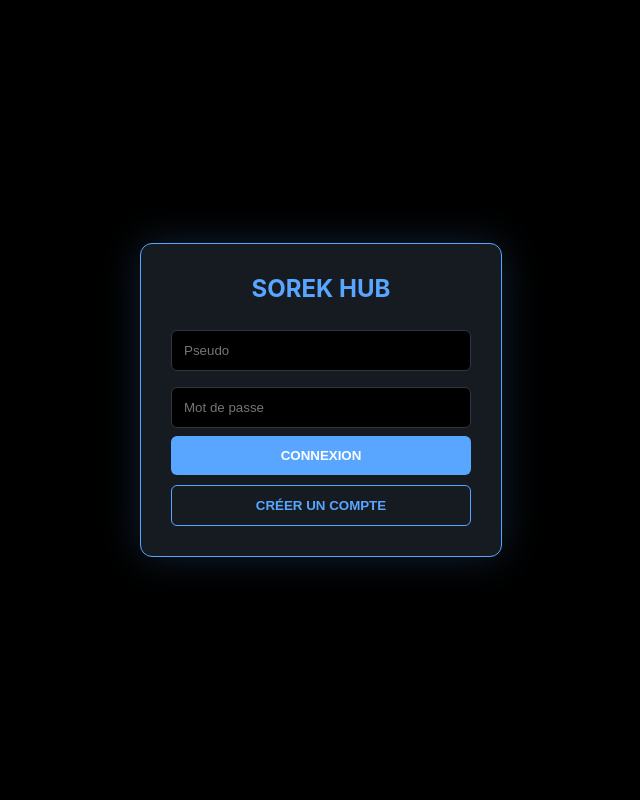
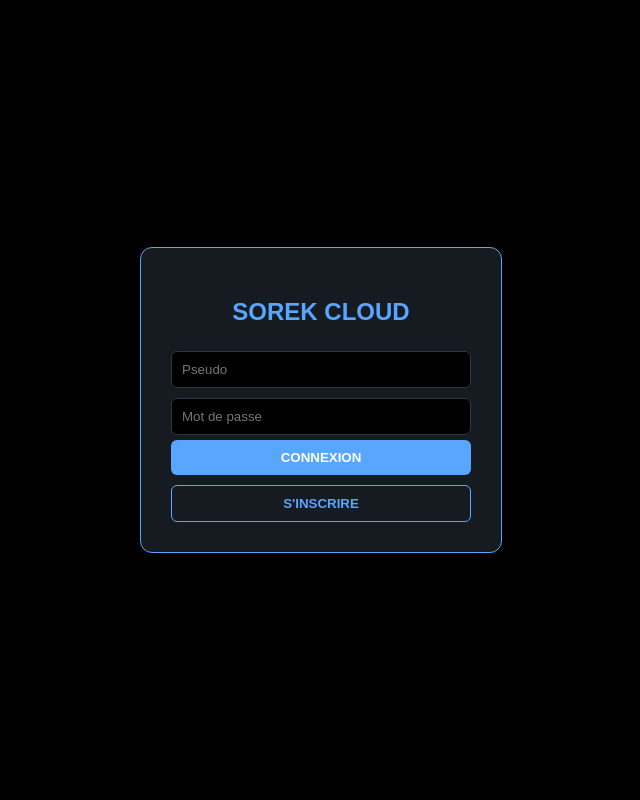
Before and after one commit to daxt61/tokacoockies_games, a Flask app: page / in a window 1280 px wide. Shown: the whole page, without its empty margins (319-959 px from the left). Run offline with Flask 3, Linux system fonts and the light colour scheme; some libraries are stand-ins or nearby versions.

Commit message:
Update index.html

```diff
--- a/templates/index.html
+++ b/templates/index.html
@@ -3,94 +3,80 @@
 <head>
     <meta charset="UTF-8">
     <meta name="viewport" content="width=device-width, initial-scale=1.0">
-    <title>Sorek ClickWars Elite</title>
+    <title>Sorek Cloud Hub</title>
     <script src="https://cdnjs.cloudflare.com/ajax/libs/socket.io/4.0.1/socket.io.js"></script>
     <style>
         :root { --bg: #0d1117; --panel: #161b22; --accent: #58a6ff; --border: #30363d; --red: #f85149; }
-        body { background: var(--bg); color: #c9d1d9; font-family: -apple-system, BlinkMacSystemFont, sans-serif; margin: 0; display: flex; height: 100vh; overflow: hidden; }
+        body { background: var(--bg); color: #c9d1d9; font-family: sans-serif; margin: 0; display: flex; height: 100vh; overflow: hidden; }
 
-        /* AUTH OVERLAY */
         #auth-overlay { position: fixed; inset: 0; background: #000; z-index: 2000; display: flex; align-items: center; justify-content: center; }
-        .auth-box { background: var(--panel); padding: 30px; border-radius: 12px; border: 1px solid var(--accent); text-align: center; width: 300px; box-shadow: 0 0 40px rgba(88,166,255,0.2); }
+        .auth-box { background: var(--panel); padding: 30px; border-radius: 12px; border: 1px solid var(--accent); text-align: center; width: 300px; }
 
-        /* SIDEBAR GAUCHE (TCHAT) */
         #left-bar { width: 280px; background: #010409; border-right: 1px solid var(--border); display: flex; flex-direction: column; }
         #chat-box { flex: 1; overflow-y: auto; padding: 15px; font-size: 0.85rem; }
-        .msg { margin-bottom: 8px; border-bottom: 1px solid #161b22; padding-bottom: 4px; animation: slide 0.2s ease; }
-        @keyframes slide { from { opacity: 0; transform: translateX(-10px); } to { opacity: 1; transform: translateX(0); } }
+        .msg { margin-bottom: 8px; border-bottom: 1px solid #161b22; padding-bottom: 4px; }
 
-        /* CENTRE (CLICKER) */
-        #center { flex: 1; display: flex; flex-direction: column; align-items: center; justify-content: center; position: relative; padding: 20px; text-align: center; }
-        .click-btn { width: 220px; height: 220px; border-radius: 50%; border: 8px solid var(--accent); background: var(--panel); color: white; font-size: 2rem; cursor: pointer; transition: 0.1s; box-shadow: 0 0 30px rgba(88,166,255,0.1); }
-        .click-btn:active { transform: scale(0.92); box-shadow: 0 0 10px var(--accent); }
+        #center { flex: 1; display: flex; flex-direction: column; align-items: center; justify-content: center; padding: 20px; }
+        .click-btn { width: 200px; height: 200px; border-radius: 50%; border: 8px solid var(--accent); background: var(--panel); color: white; font-size: 2rem; cursor: pointer; transition: 0.1s; }
+        .click-btn:active { transform: scale(0.95); }
 
-        /* SIDEBAR DROITE (CLASSEMENT & PUBS) */
         #right-bar { width: 240px; background: #010409; border-left: 1px solid var(--border); padding: 15px; display: flex; flex-direction: column; }
-        .lb-item { font-size: 0.85rem; padding: 10px; background: var(--panel); margin-bottom: 5px; border-radius: 6px; display: flex; justify-content: space-between; transition: 0.3s; }
-        .ad-zone { margin-top: auto; background: #1b1f23; border: 1px dashed #444; height: 180px; display: flex; align-items: center; justify-content: center; text-align: center; font-size: 0.75rem; color: var(--accent); cursor: pointer; border-radius: 8px; }
+        .lb-item { font-size: 0.85rem; padding: 8px; background: var(--panel); margin-bottom: 4px; border-radius: 4px; display: flex; justify-content: space-between; }
 
-        /* JEU MORPION */
-        #game-view { display:none; position: fixed; inset: 0; background: rgba(0,0,0,0.95); z-index: 1500; flex-direction: column; align-items: center; justify-content: center; }
-        .grid { display: grid; grid-template-columns: repeat(3, 100px); gap: 10px; margin: 20px; }
-        .cell { width: 100px; height: 100px; background: var(--panel); border: 1px solid var(--border); display: flex; align-items: center; justify-content: center; font-size: 2.5rem; cursor: pointer; border-radius: 8px; }
+        .ad-zone { margin-top: auto; background: #1b1f23; border: 1px dashed #444; height: 150px; display: flex; align-items: center; justify-content: center; font-size: 0.7rem; color: var(--accent); text-align: center; }
 
-        /* FORM ELEMENTS */
-        input { background: #000; border: 1px solid var(--border); color: white; padding: 12px; border-radius: 6px; width: 100%; margin: 8px 0; box-sizing: border-box; outline: none; }
-        input:focus { border-color: var(--accent); }
-        .btn { background: var(--accent); border: none; padding: 12px; color: white; border-radius: 6px; cursor: pointer; width: 100%; font-weight: bold; transition: 0.2s; }
-        .btn:hover { filter: brightness(1.2); }
+        #game-view { display:none; position: fixed; inset: 0; background: rgba(0,0,0,0.9); z-index: 1500; flex-direction: column; align-items: center; justify-content: center; }
+        .grid { display: grid; grid-template-columns: repeat(3, 100px); gap: 10px; margin-top: 20px; }
+        .cell { width: 100px; height: 100px; background: var(--panel); border: 1px solid var(--border); display: flex; align-items: center; justify-content: center; font-size: 2.5rem; cursor: pointer; }
+
+        input { background: #000; border: 1px solid var(--border); color: white; padding: 10px; border-radius: 6px; width: 100%; margin: 5px 0; box-sizing: border-box; }
+        .btn { background: var(--accent); border: none; padding: 10px; color: white; border-radius: 6px; cursor: pointer; width: 100%; font-weight: bold; }
     </style>
 </head>
 <body>
 
     <div id="auth-overlay">
         <div class="auth-box">
-            <h2 style="color:var(--accent); margin-top:0;">SOREK HUB</h2>
+            <h2 style="color:var(--accent)">SOREK CLOUD</h2>
             <div id="auth-err" style="color:var(--red); font-size:0.75rem; margin-bottom:10px;"></div>
             <input id="u" placeholder="Pseudo">
             <input id="p" type="password" placeholder="Mot de passe">
             <button class="btn" onclick="auth('login')">CONNEXION</button>
-            <button class="btn" style="background:none; border:1px solid var(--accent); color:var(--accent); margin-top:10px;" onclick="auth('register')">CRÉER UN COMPTE</button>
+            <button class="btn" style="background:none; border:1px solid var(--accent); color:var(--accent); margin-top:10px;" onclick="auth('register')">S'INSCRIRE</button>
         </div>
     </div>
 
     <div id="left-bar">
-        <div style="padding:15px; background:var(--panel); font-weight:bold; border-bottom:1px solid var(--border)">TCHAT GLOBAL</div>
+        <div style="padding:15px; background:var(--panel); font-weight:bold;">TCHAT GLOBAL</div>
         <div id="chat-box"></div>
         <div style="padding:10px; border-top:1px solid var(--border)">
-            <input id="mi" placeholder="Ton message..." onkeypress="if(event.key==='Enter')sendMsg()">
+            <input id="mi" placeholder="Message..." onkeypress="if(event.key==='Enter')sendMsg()">
         </div>
-        <div style="padding:10px; font-weight:bold; font-size:0.8rem; background: #010409;">JOUEURS EN LIGNE</div>
-        <div id="users-list" style="flex:0.6; overflow-y:auto; padding:10px;"></div>
+        <div style="padding:10px; font-weight:bold; font-size:0.8rem;">JOUEURS EN LIGNE</div>
+        <div id="users-list" style="padding:10px; overflow-y:auto;"></div>
     </div>
 
     <div id="center">
         <h1 id="score-display" style="font-size:3rem; margin:0;">0</h1>
-        <p id="mult-display" style="color:var(--accent); font-weight:bold; margin-bottom:20px;">Puissance: x1</p>
+        <p id="mult-display" style="color:var(--accent)">Puissance: x1</p>
         <button class="click-btn" onclick="clickAction()">CLIQUE !</button>
-        <button class="btn" id="up-btn" style="width:250px; margin-top:30px; font-size:1.1rem;" onclick="buyUpgrade()">AMÉLIORER (100 💰)</button>
-
-        <div style="margin-top:40px; color:#444; font-size:0.8rem;">SOREK HUB V4.0 - 2026</div>
+        <button class="btn" id="up-btn" style="width:200px; margin-top:20px" onclick="buyUpgrade()">UPGRADE (100)</button>
     </div>
 
     <div id="right-bar">
-        <div style="font-weight:bold; margin-bottom:15px; color:var(--accent)">CLASSEMENT LIVE 🏆</div>
-        <div id="leaderboard-box" style="flex:1;"></div>
-
-        <div class="ad-zone" onclick="alert('Lien publicitaire vers ton Discord ou Boutique !')">
-            <b>PUB</b><br>Espace disponible<br><span style="font-size:0.6rem; opacity:0.6;">Contacte l'admin</span>
-        </div>
+        <div style="font-weight:bold; margin-bottom:10px; color:var(--accent)">CLASSEMENT LIVE 🏆</div>
+        <div id="leaderboard-box"></div>
+        <div class="ad-zone">ESPACE PUB<br>DISPONIBLE</div>
     </div>
 
     <div id="game-view">
-        <h2 id="opp-name">Duel contre ...</h2>
-        <div id="game-status" style="color:var(--accent); margin-bottom:10px;">Ton tour !</div>
+        <h2 id="opp-name">Duel vs ...</h2>
         <div class="grid">
             <div class="cell" onclick="makeMove(0)"></div><div class="cell" onclick="makeMove(1)"></div><div class="cell" onclick="makeMove(2)"></div>
             <div class="cell" onclick="makeMove(3)"></div><div class="cell" onclick="makeMove(4)"></div><div class="cell" onclick="makeMove(5)"></div>
             <div class="cell" onclick="makeMove(6)"></div><div class="cell" onclick="makeMove(7)"></div><div class="cell" onclick="makeMove(8)"></div>
         </div>
-        <button class="btn" style="width:120px; background:var(--red);" onclick="location.reload()">ABANDON</button>
+        <button class="btn" style="width:120px; margin-top:20px; background:var(--red);" onclick="location.reload()">QUITTER</button>
     </div>
 
     <script>
@@ -98,63 +84,52 @@
         let myPseudo = "";
         let currentRoom = null;
         let myTurn = false;
-        let myMultiplier = 1;
+        let myMult = 1;
 
-        // AUTH
         function auth(t) {
-            socket.emit('login_action', {
-                pseudo: document.getElementById('u').value,
-                password: document.getElementById('p').value,
-                type: t
-            });
+            socket.emit('login_action', {pseudo: document.getElementById('u').value, password: document.getElementById('p').value, type: t});
         }
+
         socket.on('auth_error', m => document.getElementById('auth-err').innerText = m);
+
         socket.on('login_ok', d => {
-            myPseudo = d.pseudo;
-            myMultiplier = d.mult;
+            myPseudo = d.pseudo; myMult = d.mult;
             document.getElementById('auth-overlay').style.display = 'none';
             document.getElementById('score-display').innerText = d.clicks;
             document.getElementById('mult-display').innerText = "Puissance: x" + d.mult;
-            document.getElementById('up-btn').innerText = `AMÉLIORER (${d.mult * 100} 💰)`;
+            document.getElementById('up-btn').innerText = `UPGRADE (${d.mult * 100})`;
         });
 
-        // CLICKER
         function clickAction() {
             socket.emit('add_click');
-            // Optimisation visuelle (prédiction)
             let s = document.getElementById('score-display');
-            s.innerText = parseInt(s.innerText) + myMultiplier;
+            s.innerText = parseInt(s.innerText) + myMult;
         }
+
         socket.on('update_score', d => document.getElementById('score-display').innerText = d.clicks);
         function buyUpgrade() { socket.emit('buy_upgrade'); }
 
-        // LIVE LEADERBOARD
         socket.on('update_leaderboard', data => {
-            const box = document.getElementById('leaderboard-box');
-            box.innerHTML = data.lb.map((u, i) => `
+            document.getElementById('leaderboard-box').innerHTML = data.lb.map((u, i) => `
                 <div class="lb-item" style="${u.p === myPseudo ? 'border:1px solid var(--accent)' : ''}">
-                    <span>${i === 0 ? '👑' : '#'+(i+1)} <b>${u.p}</b></span>
+                    <span>#${i+1} ${u.p}</span>
                     <span style="color:var(--accent)">${u.c}</span>
                 </div>
             `).join('');
         });
 
-        // USERS LIST
         socket.on('update_users_list', d => {
             const box = document.getElementById('users-list');
             box.innerHTML = "";
             for(let sid in d.users) {
                 if(d.users[sid] === myPseudo) continue;
-                box.innerHTML += `
-                    <div style="display:flex; justify-content:space-between; margin-bottom:5px; align-items:center;">
-                        <span style="font-size:0.8rem;">${d.users[sid]}</span>
-                        <button onclick="sendDefi('${sid}')" style="background:var(--accent); border:none; color:white; border-radius:4px; cursor:pointer; font-size:0.7rem; padding:3px 6px;">DÉFIER</button>
-                    </div>
-                `;
+                box.innerHTML += `<div style="display:flex; justify-content:space-between; margin-bottom:5px;">
+                    <span style="font-size:0.8rem;">${d.users[sid]}</span>
+                    <button onclick="sendDefi('${sid}')" style="font-size:0.6rem; cursor:pointer;">DÉFIER</button>
+                </div>`;
             }
         });
 
-        // CHAT
         function sendMsg() {
             const i = document.getElementById('mi');
             if(i.value) socket.emit('msg', {m: i.value});
@@ -166,17 +141,12 @@
             b.scrollTop = b.scrollHeight;
         });
 
-        // JEU
         function sendDefi(sid) { socket.emit('send_defi', {target_sid: sid}); }
-        socket.on('receive_defi', d => {
-            if(confirm(`Défi Morpion de ${d.from_name} ?`)) socket.emit('accept_defi', {opp_sid: d.from_sid});
-        });
+        socket.on('receive_defi', d => { if(confirm(`Défi de ${d.from_name} ?`)) socket.emit('accept_defi', {opp_sid: d.from_sid}); });
         socket.on('start_game', d => {
             currentRoom = d.room; myTurn = d.turn;
             document.getElementById('game-view').style.display = 'flex';
             document.getElementById('opp-name').innerText = "Duel vs " + d.opp;
-            document.querySelectorAll('.cell').forEach(c => c.innerText = "");
-            updateGameStatus();
         });
         function makeMove(i) {
             if(!myTurn) return;
@@ -184,16 +154,9 @@
             if(cells[i].innerText === "") {
                 cells[i].innerText = "X"; myTurn = false;
                 socket.emit('game_move', {room: currentRoom, idx: i, sym: "X"});
-                updateGameStatus();
             }
         }
-        socket.on('opp_move', d => {
-            document.querySelectorAll('.cell')[d.idx].innerText = "O";
-            myTurn = true; updateGameStatus();
-        });
-        function updateGameStatus() {
-            document.getElementById('game-status').innerText = myTurn ? "À TOI !" : "L'ADVERSAIRE RÉFLÉCHIT...";
-        }
+        socket.on('opp_move', d => { document.querySelectorAll('.cell')[d.idx].innerText = "O"; myTurn = true; });
     </script>
 </body>
 </html>
```
